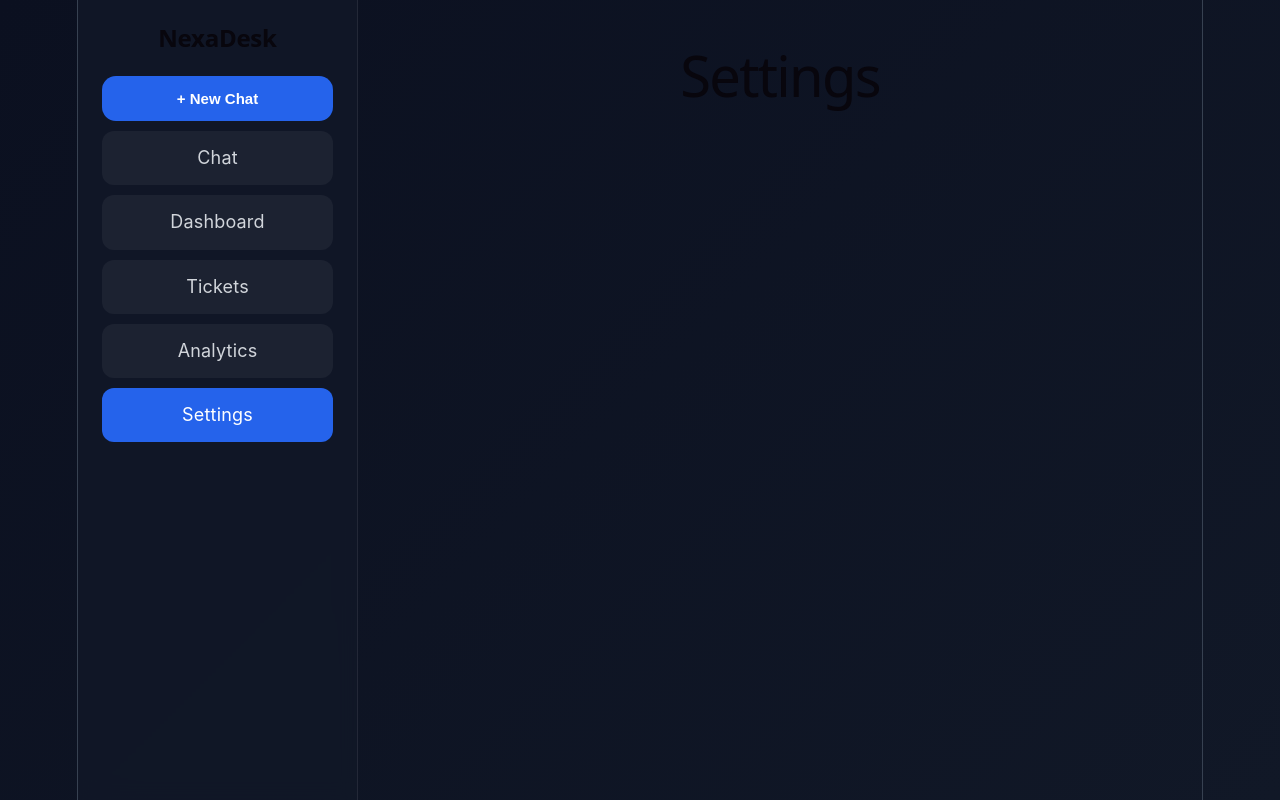
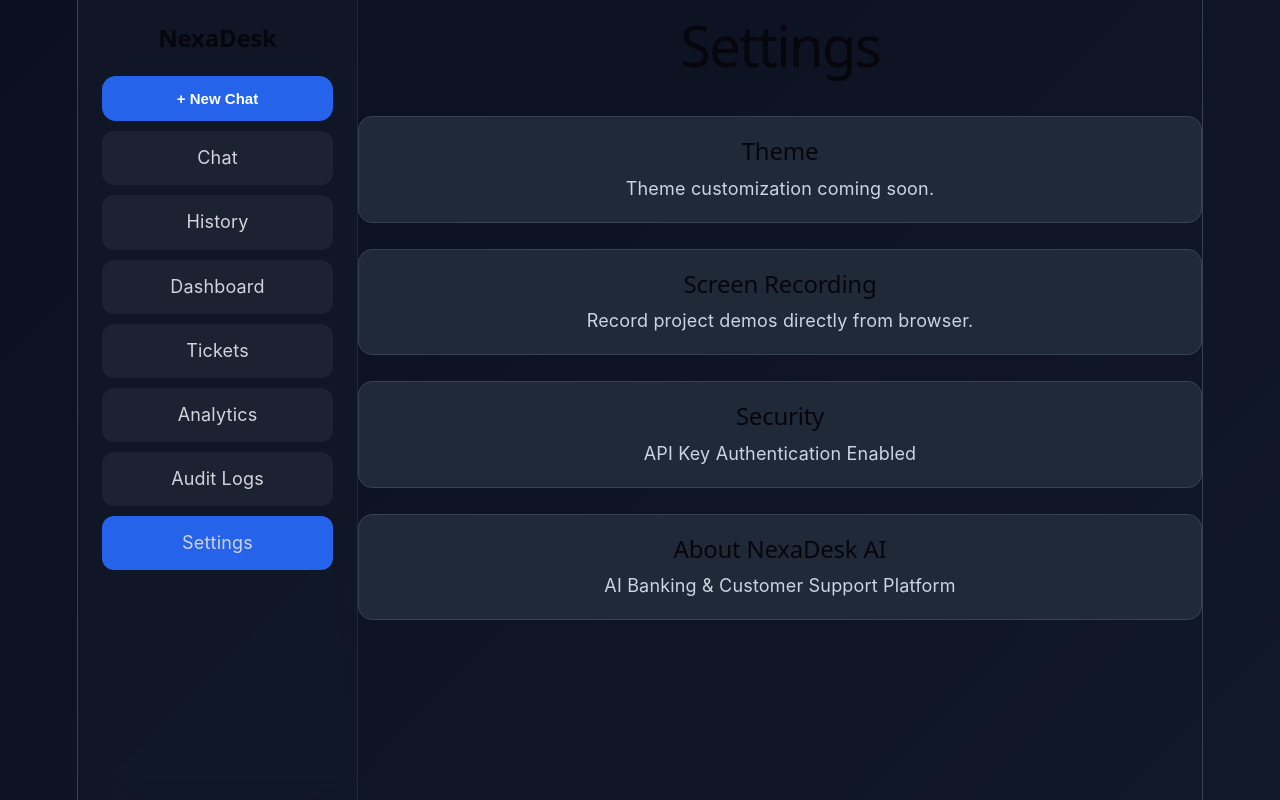
Before and after one commit to ns-niam/nexadesk-ai, a React app in the folder frontend/: page / in a window 1280 px wide. Both pictures are taken after a click on the element "Settings". Built offline with nearby package versions, Linux system fonts and the light colour scheme; the HTML template or start-up script is replaced by a standard one.

Commit message:
frontend  update

```diff
--- a/frontend/src/App.css
+++ b/frontend/src/App.css
@@ -11,8 +11,10 @@
   --panel: #111827;
   --panel-2: #1f2937;
   --border: #374151;
-  --primary: #2563eb;
+
+  --primary-color: #2563eb;
   --primary-hover: #1d4ed8;
+
   --text: #ffffff;
   --muted: #94a3b8;
 }
@@ -82,7 +84,7 @@ body {
 
   border-radius: 14px;
 
-  background: var(--primary);
+  background: var(--primary-color);
 
   color: white;
 
@@ -140,8 +142,8 @@ body {
 }
 
 .sidebar-item.active {
-  background: #2563eb;
-  color: white;
+  background:
+    var(--primary-color);
 }
 
 
@@ -329,7 +331,7 @@ body {
 }
 
 .input-area input:focus {
-  border-color: var(--primary);
+  border-color: var(--primary-color);
 }
 
 .input-area button {
@@ -339,7 +341,7 @@ body {
 
   border-radius: 14px;
 
-  background: var(--primary);
+  background: var(--primary-color);
 
   color: white;
 
@@ -399,3 +401,19 @@ body {
     width: 100%;
   }
 }
+
+
+.settings-card {
+  background: #1f2937;
+  padding: 20px;
+  border-radius: 14px;
+  border: 1px solid #374151;
+}
+
+.settings-card h2 {
+  margin-bottom: 10px;
+}
+
+.settings-card p {
+  color: #cbd5e1;
+}
--- a/frontend/src/App.jsx
+++ b/frontend/src/App.jsx
@@ -1,15 +1,21 @@
-import { useState } from "react";
 
+import SettingsPage
+  from "./pages/SettingsPage";
 import "./App.css";
 import ChatPage
-from "./pages/ChatPage";
+  from "./pages/ChatPage";
+import AuditLogsPage
+  from "./pages/AuditLogsPage";
 
+import HistoryPage
+  from "./pages/HistoryPage";
 
 import Sidebar from "./components/Sidebar";
-
+import { useState } from "react";
 import DashboardPage from "./pages/DashboardPage";
 import TicketsPage from "./pages/TicketsPage";
 import AnalyticsPage from "./pages/AnalyticsPage";
+
 
 function App() {
 
@@ -19,6 +25,8 @@ function App() {
     setActivePage] =
     useState("Chat");
 
+  const [theme, setTheme] =
+    useState("blue");
 
 
   // Page Router
@@ -26,7 +34,7 @@ function App() {
   const renderPage = () => {
 
     switch (
-      activePage
+    activePage
     ) {
 
       case "Dashboard":
@@ -43,19 +51,18 @@ function App() {
         return (
           <AnalyticsPage />
         );
+      case "Audit Logs":
+        return (
+          <AuditLogsPage />
+        );
 
       case "Settings":
         return (
-          <div
-            style={{
-              padding: "30px",
-              color: "white",
-            }}
-          >
-            <h1>
-              Settings
-            </h1>
-          </div>
+          <SettingsPage />
+        );
+      case "History":
+        return (
+          <HistoryPage />
         );
 
       default:
--- a/frontend/src/components/Sidebar.jsx
+++ b/frontend/src/components/Sidebar.jsx
@@ -5,9 +5,11 @@ function Sidebar({
 
 const menuItems = [
   "Chat",
+  "History",
   "Dashboard",
   "Tickets",
   "Analytics",
+  "Audit Logs",
   "Settings"
 ];
 
--- a/frontend/src/pages/AnalyticsPage.jsx
+++ b/frontend/src/pages/AnalyticsPage.jsx
@@ -38,7 +38,7 @@ function AnalyticsPage() {
             await getFeedbacks();
 
           setActivities(
-          activityData.activities || []
+            activityData.customers || []
           );
 
           setFeedbacks(
--- /dev/null
+++ b/frontend/src/pages/AuditLogsPage.jsx
@@ -0,0 +1,114 @@
+import {
+  useEffect,
+  useState
+} from "react";
+
+function AuditLogsPage() {
+
+  const [
+    logs,
+    setLogs
+  ] = useState([]);
+
+  useEffect(() => {
+
+    const loadLogs =
+      async () => {
+
+      try {
+
+        const response =
+          await fetch(
+            "https://crispy-rotary-phone-q749q77g55jv29vrg-8000.app.github.dev/audit-logs",
+            {
+              headers: {
+                "X-API-KEY":
+                  "nexadesk-secret-key"
+              }
+            }
+          );
+
+        const data =
+          await response.json();
+
+        setLogs(
+          data.logs || []
+        );
+
+      } catch (
+        error
+      ) {
+
+        console.log(
+          error
+        );
+      }
+    };
+
+    loadLogs();
+
+  }, []);
+
+  return (
+    <div
+      className="page-container"
+    >
+      <h1>
+        Audit Logs
+      </h1>
+
+      <br />
+
+      {logs.length === 0 ? (
+
+        <p>
+          No audit logs found
+        </p>
+
+      ) : (
+
+        logs.map(
+          (
+            log,
+            index
+          ) => (
+
+            <div
+              key={index}
+              style={{
+                background:
+                  "#1f2937",
+
+                padding:
+                  "18px",
+
+                marginBottom:
+                  "15px",
+
+                borderRadius:
+                  "14px",
+
+                border:
+                  "1px solid #374151",
+              }}
+            >
+              <h3>
+                Action:
+                {log[1]}
+              </h3>
+
+              <p>
+                Ticket:
+                {log[2]}
+              </p>
+            </div>
+          )
+        )
+
+      )}
+
+    </div>
+  );
+}
+
+export default AuditLogsPage;
--- /dev/null
+++ b/frontend/src/pages/HistoryPage.jsx
@@ -0,0 +1,100 @@
+import { useEffect, useState }
+from "react";
+
+function HistoryPage() {
+
+  const [history,
+    setHistory] =
+    useState([]);
+
+  useEffect(() => {
+
+    const loadHistory =
+      async () => {
+
+      try {
+
+        const response =
+          await fetch(
+            "https://crispy-rotary-phone-q749q77g55jv29vrg-8000.app.github.dev/session-history?session_id=frontend-user",
+            {
+              headers: {
+                "X-API-KEY":
+                  "nexadesk-secret-key"
+              }
+            }
+          );
+
+        const data =
+          await response.json();
+
+        setHistory(
+          data.history || []
+        );
+
+      } catch (
+        error
+      ) {
+
+        console.log(
+          error
+        );
+      }
+    };
+
+    loadHistory();
+
+  }, []);
+
+  return (
+
+    <div
+      className="page-container"
+    >
+
+      <h1>
+        Chat History
+      </h1>
+
+      <br />
+
+      {history.map(
+        (
+          item,
+          index
+        ) => (
+
+          <div
+            key={index}
+            className="settings-card"
+            style={{
+              marginBottom:
+                "12px"
+            }}
+          >
+
+            <strong>
+
+              {item[0] ===
+              "user"
+                ? "👤 User"
+                : "🤖 AI"}
+
+            </strong>
+
+            <br />
+            <br />
+
+            {item[1]}
+
+          </div>
+
+        )
+      )}
+
+    </div>
+
+  );
+}
+
+export default HistoryPage;
--- /dev/null
+++ b/frontend/src/pages/SettingsPage.jsx
@@ -0,0 +1,119 @@
+
+function SettingsPage() {
+
+  return (
+    <div className="page-container">
+
+      <h1>
+        Settings
+      </h1>
+
+      <br />
+
+      <div className="settings-card">
+        <h2>
+          Theme
+        </h2>
+
+        <p>
+          Theme customization
+          coming soon.
+        </p>
+      </div>
+
+      <br />
+
+      <div className="settings-card">
+        <h2>
+          Screen Recording
+        </h2>
+
+        <p>
+          Record project demos
+          directly from browser.
+        </p>
+      </div>
+
+      <br />
+
+      <div className="settings-card">
+        <h2>
+          Security
+        </h2>
+
+        <p>
+          API Key Authentication Enabled
+        </p>
+      </div>
+
+      <br />
+
+      <div className="settings-card">
+        <h2>
+          About NexaDesk AI
+        </h2>
+
+        <p>
+          AI Banking &
+          Customer Support Platform
+        </p>
+      </div>
+
+    </div>
+  );
+}
+
+<div className="settings-card">
+
+  <h2>
+    Theme Settings
+  </h2>
+
+  <br />
+
+  <button
+    className="theme-btn"
+    onClick={() =>
+      document.documentElement
+        .style
+        .setProperty(
+          "--primary-color",
+          "#2563eb"
+        )
+    }
+  >
+    Blue
+  </button>
+
+  <button
+    className="theme-btn"
+    onClick={() =>
+      document.documentElement
+        .style
+        .setProperty(
+          "--primary-color",
+          "#16a34a"
+        )
+    }
+  >
+    Green
+  </button>
+
+  <button
+    className="theme-btn"
+    onClick={() =>
+      document.documentElement
+        .style
+        .setProperty(
+          "--primary-color",
+          "#9333ea"
+        )
+    }
+  >
+    Purple
+  </button>
+
+</div>
+
+
+export default SettingsPage;
```
Also changed, not shown: 2 other files (tests, documents, lock files or other folders). Lines whose indentation alone changed are shown as unchanged.
